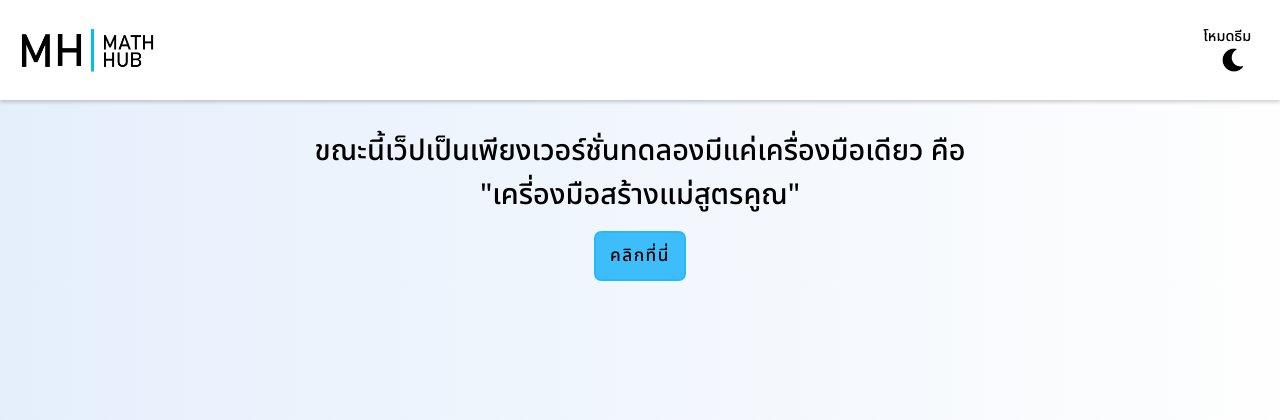
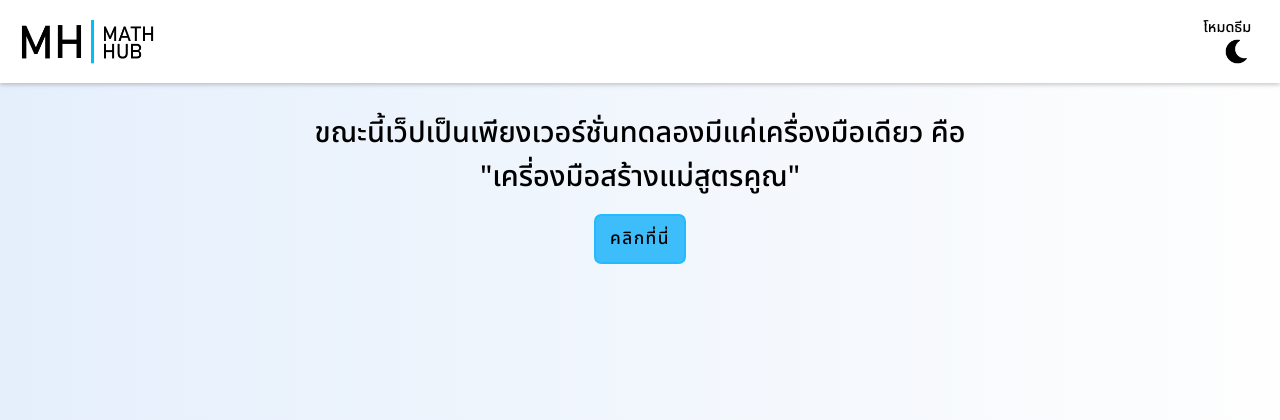
Before and after one commit to Supanat-hub/Math-Hub, a PHP site: page / in a window 1280 px wide. Shown: the top 420 px of the page. Run offline with PHP 8.4, Linux system fonts and the light colour scheme.

Commit message:
edit css better

```diff
--- a/index.css
+++ b/index.css
@@ -74,8 +74,8 @@ body {
 
 .nav-bar{
     background-color: var(--nav-cl);
-    padding-top: 0.8rem;
-    padding-bottom: 0.8rem;
+    padding-top: 0.2rem;
+    padding-bottom: 0.2rem;
     display: flex;
     flex-direction: row;
     align-items: center;
@@ -89,7 +89,7 @@ body {
     margin-right: 2rem;
     display: flex;
     flex-direction: column;
-    align-items: center;
+    align-items: flex-end;
     justify-content: center;
 }
 
@@ -106,7 +106,7 @@ body {
 }
 
 .nav-bar .nav-end img {
-    width: 1.8rem;
+    width: 2.5%;
 }
 
 .darkmode{
--- a/multiplication-table/multiplication-table.css
+++ b/multiplication-table/multiplication-table.css
@@ -48,8 +48,8 @@ body {
 
 .nav-bar{
     background-color: #ffffff;
-    padding-top: 0.8rem;
-    padding-bottom: 0.8rem;
+    padding-top: 0.2rem;
+    padding-bottom: 0.2rem;
     display: flex;
     flex-direction: column;
     align-items: center;
```
